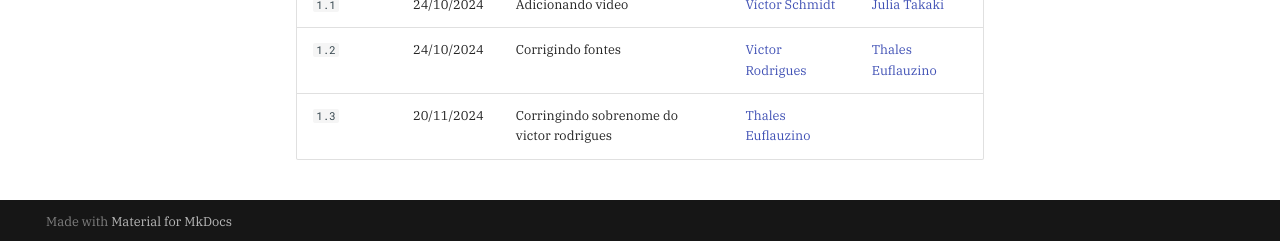
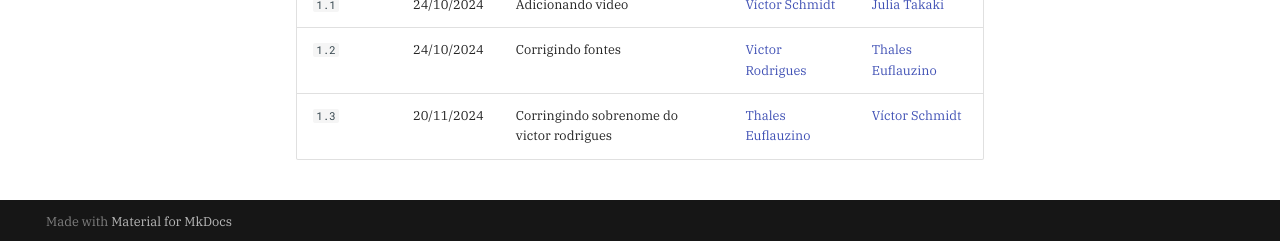
Before and after one commit to Requisitos-de-Software/2024.2-Grupo05, an MkDocs documentation site: the page built from docs/Atas/ata01.md, in a window 1280 px wide and 900 px high, scrolled down 1733 px. Shown: the part 656-897 px from the top of the window. Built offline with MkDocs 1.6.1 and Material for MkDocs 9.7.7, drawn with Linux system fonts in a browser that asks for light colours; comment, search, counter and statistics services are not loaded.

Commit message:
docs: adicionadno revisor

```diff
--- a/docs/Atas/ata01.md
+++ b/docs/Atas/ata01.md
@@ -89,4 +89,4 @@
 |`1.0`|23/10/2024|Primeira ata| [Víctor Schmidt](https://github.com/moonshinerd) | [Julia Takaki](https://github.com/juliatakaki) |
 |`1.1`|24/10/2024|Adicionando video| [Víctor Schmidt](https://github.com/moonshinerd) | [Julia Takaki](https://github.com/juliatakaki) |
 |`1.2`|24/10/2024|Corrigindo fontes| [Victor Rodrigues](https://github.com/ViictorHugoo) | [Thales Euflauzino](https://github.com/thaleseuflauzino) |
-| `1.3` | 20/11/2024  | Corringindo sobrenome do victor rodrigues | [Thales Euflauzino](https://github.com/thaleseuflauzino) | |
+| `1.3` | 20/11/2024  | Corringindo sobrenome do victor rodrigues | [Thales Euflauzino](https://github.com/thaleseuflauzino) |  [Víctor Schmidt](https://github.com/moonshinerd)  |
```
